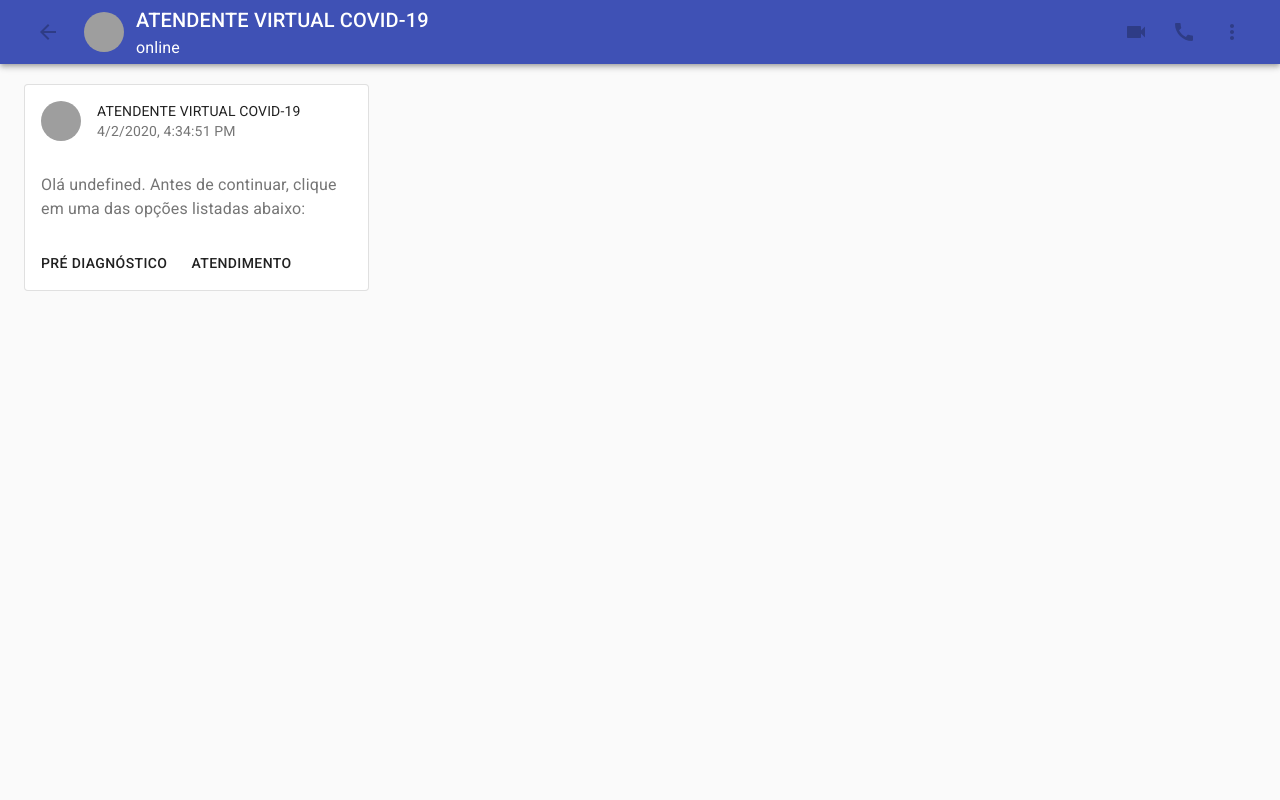
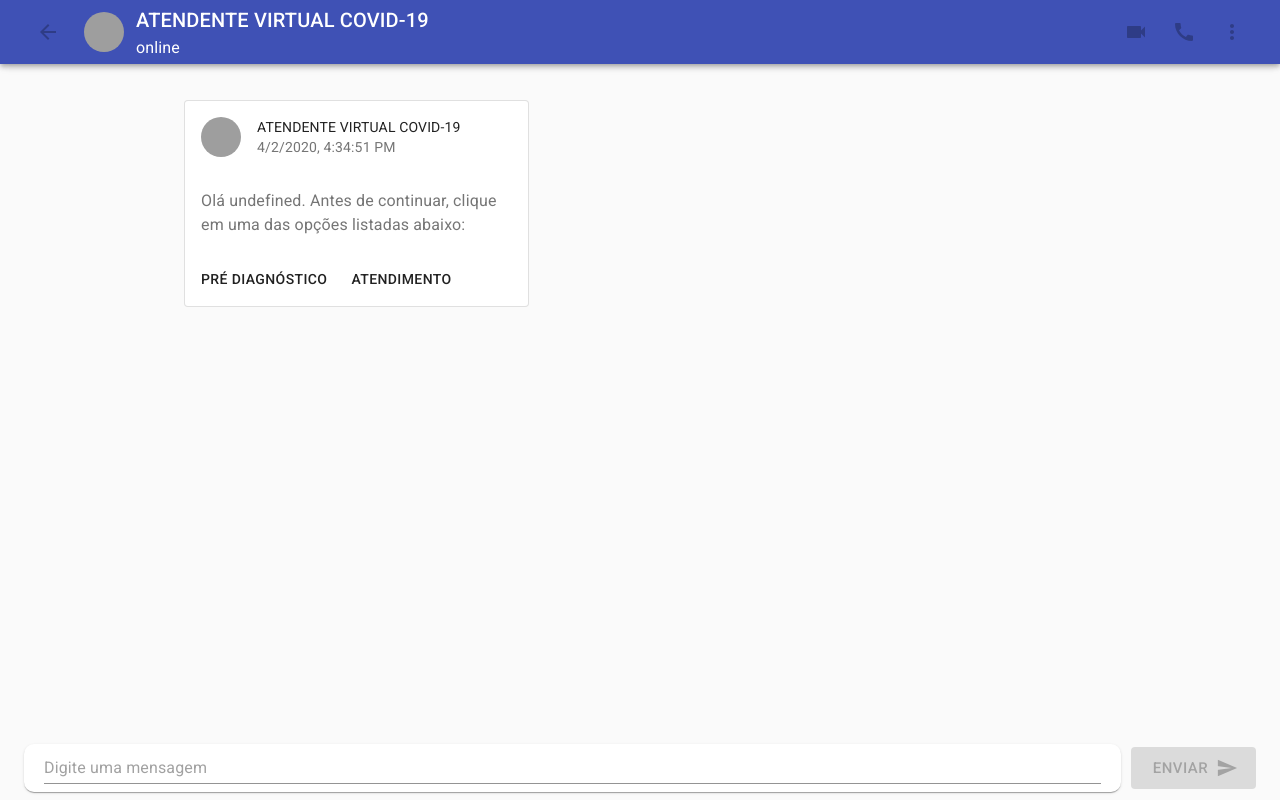
Before and after one commit to arfurlaneto/covid19-chatbot, a React (Create React App) app: page / in a window 1280 px wide. Built offline with nearby package versions, Linux system fonts and the light colour scheme; grey boxes are pictures that could not be loaded.

Commit message:
Layout redesigned.

```diff
--- a/public/index.html
+++ b/public/index.html
@@ -6,7 +6,7 @@
     <meta name="theme-color" content="#000000" />
     <link rel="stylesheet" href="https://fonts.googleapis.com/css?family=Roboto:300,400,500,700&display=swap" />
     <link rel="stylesheet" href="https://fonts.googleapis.com/icon?family=Material+Icons" />
-    <title>Simple Chatbot</title>
+    <title>Covid-19 Chatbot</title>
   </head>
   <body>
     <noscript>You need to enable JavaScript to run this app.</noscript>
--- a/src/App.js
+++ b/src/App.js
@@ -1,26 +1,19 @@
 import React, { useEffect, useCallback, useState } from 'react';
 
 import CssBaseline from '@material-ui/core/CssBaseline';
-import { makeStyles } from '@material-ui/core/styles';
 
-import Container from '@material-ui/core/Container';
-
-import Header from './components/Header';
-import ChatMessage from './components/ChatMessage';
+import ChatHeader from './components/ChatHeader';
+import ChatBody from './components/ChatBody';
+import ChatFooter from './components/ChatFooter';
 
 import ChatEngine from './ChatEngine';
 import covidDialog from './dialogs/covid19';
 
-const useStyles = makeStyles(() => ({
-  chatContainer: {
-    paddingTop: '20px',
-    marginBottom: '10px;',
-  },
-}));
-
 function App() {
-  const [contactName] = useState('ATENDENTE VIRTUAL COVID-19');
-  const [contactAvatar] = useState('https://i.pravatar.cc/200?img=1');
+  const [botName] = useState('ATENDENTE VIRTUAL COVID-19');
+  const [botAvatar] = useState('https://i.pravatar.cc/200?img=1');
+  const [userName] = useState('Você');
+  const [userAvatar] = useState('https://i.pravatar.cc/200?img=2');
 
   const [engine] = useState(new ChatEngine(covidDialog));
   const [messages, setMessages] = useState([]);
@@ -31,34 +24,30 @@ function App() {
     }
   }, [engine]);
 
-  const handleChooseOption = useCallback(async (option) => {
-    const validOption = await engine.chooseOption(option.id);
-    if (validOption) {
-      const userMessage = engine.renderUserDialog(option.label);
-      setMessages([...messages, userMessage, engine.renderDialog()]);
-    }
-  }, [engine, messages]);
-
-  const classes = useStyles();
+  // const handleChooseOption = useCallback(async (option) => {
+  //   const validOption = await engine.chooseOption(option.id);
+  //   if (validOption) {
+  //     const userMessage = engine.renderUserDialog(option.label);
+  //     setMessages([...messages, userMessage, engine.renderDialog()]);
+  //   }
+  // }, [engine, messages]);
 
   return (
     <>
       <CssBaseline />
-      <Header
-        contactName={contactName}
-        contactAvatar={contactAvatar}
+      <ChatHeader
+        contactName={botName}
+        contactAvatar={botAvatar}
+        contactStatus="online"
       />
-      <Container className={classes.chatContainer}>
-        {messages.map((message) => (
-          <ChatMessage
-            key={message.id}
-            contactName={contactName}
-            contactAvatar={contactAvatar}
-            message={message}
-            onChoose={handleChooseOption}
-          />
-        ))}
-      </Container>
+      <ChatBody
+        messages={messages}
+        contactName={botName}
+        contactAvatar={botAvatar}
+        userName={userName}
+        userAvatar={userAvatar}
+      />
+      <ChatFooter />
     </>
   );
 }
--- /dev/null
+++ b/src/components/ChatBody/index.js
@@ -0,0 +1,81 @@
+import React, { useCallback } from 'react';
+
+import { makeStyles } from '@material-ui/core/styles';
+
+import Container from '@material-ui/core/Container';
+import Typography from '@material-ui/core/Typography';
+import Card from '@material-ui/core/Card';
+import CardHeader from '@material-ui/core/CardHeader';
+import CardMedia from '@material-ui/core/CardMedia';
+import CardContent from '@material-ui/core/CardContent';
+import CardActions from '@material-ui/core/CardActions';
+import Button from '@material-ui/core/Button';
+import Avatar from '@material-ui/core/Avatar';
+
+const useStyles = makeStyles(() => ({
+  container: {
+    paddingTop: '100px',
+    paddingBottom: '50px',
+  },
+
+  contactCard: {
+    maxWidth: 345,
+    marginBottom: '15px',
+  },
+
+  userCard: {
+    maxWidth: 345,
+    marginBottom: '10px',
+    background: 'rgb(220, 248, 198)',
+    marginLeft: 'auto',
+  },
+}));
+
+function App({
+  contactName, contactAvatar, userName, userAvatar, messages, onOption,
+}) {
+  const handleChooseOption = useCallback((option) => {
+    if (onOption) {
+      onOption(option);
+    }
+  }, [onOption]);
+
+  const classes = useStyles();
+
+  return (
+    <Container maxWidth="md" className={classes.container}>
+      {messages.map((message) => (
+        <Card
+          key={message.key}
+          variant="outlined"
+          className={message.user ? classes.userCard : classes.contactCard}
+        >
+          <CardHeader
+            title={message.user ? userName : contactName}
+            avatar={<Avatar src={message.user ? userAvatar : contactAvatar} />}
+            subheader={message.date.toLocaleString()}
+          />
+
+          {message.attachment && message.attachment.type === 'image'
+            && (<CardMedia component="img" src={message.attachment.source} />)}
+
+          <CardContent>
+            <Typography variant="body1" color="textSecondary" component="p">
+              {message.text}
+            </Typography>
+          </CardContent>
+
+          <CardActions>
+            {message.options.map((option) => (
+              <Button key={option.id} onClick={() => handleChooseOption(option)}>
+                {option.label}
+              </Button>
+            ))}
+          </CardActions>
+        </Card>
+      ))}
+    </Container>
+  );
+}
+
+export default App;
--- /dev/null
+++ b/src/components/ChatFooter/index.js
@@ -0,0 +1,80 @@
+import React, { useCallback, useState } from 'react';
+
+import { makeStyles } from '@material-ui/core/styles';
+
+import AppBar from '@material-ui/core/AppBar';
+import Toolbar from '@material-ui/core/Toolbar';
+import Paper from '@material-ui/core/Paper';
+import TextField from '@material-ui/core/TextField';
+import Button from '@material-ui/core/Button';
+import Icon from '@material-ui/core/Icon';
+
+const useStyles = makeStyles(() => ({
+  appBar: {
+    top: 'auto',
+    bottom: 0,
+    background: 'transparent',
+    boxShadow: 'none',
+    border: 0,
+  },
+
+  toolbar: {
+    display: 'flex',
+    flexDirection: 'row',
+  },
+
+  textFieldPaper: {
+    flexGrow: 1,
+    marginRight: '10px',
+    padding: '8px 20px',
+    borderRadius: '10px',
+  },
+
+  textField: {
+    width: '100%',
+  },
+
+  button: {
+    height: '100%',
+  },
+}));
+
+function ChatFooter({ onMessage }) {
+  const [message, setMessage] = useState('');
+
+  const handleSendMessage = useCallback(() => {
+    if (onMessage) {
+      onMessage(message);
+    }
+  }, [message, onMessage]);
+
+  const classes = useStyles();
+  return (
+    <AppBar position="fixed" color="primary" className={classes.appBar}>
+      <Toolbar className={classes.toolbar}>
+        <Paper className={classes.textFieldPaper}>
+          <TextField
+            className={classes.textField}
+            placeholder="Digite uma mensagem"
+            value={message}
+            onChange={(e) => setMessage(e.target.value)}
+          />
+        </Paper>
+
+        <Button
+          className={classes.button}
+          disabled={!(message && message.trim())}
+          size="large"
+          variant="contained"
+          color="primary"
+          endIcon={<Icon>send</Icon>}
+          onClick={handleSendMessage}
+        >
+          Enviar
+        </Button>
+      </Toolbar>
+    </AppBar>
+  );
+}
+
+export default ChatFooter;
--- a/src/components/Header/index.js
+++ b/src/components/ChatHeader/index.js
@@ -2,6 +2,7 @@ import React from 'react';
 
 import { makeStyles } from '@material-ui/core/styles';
 
+import Hidden from '@material-ui/core/Hidden';
 import Box from '@material-ui/core/Box';
 import Typography from '@material-ui/core/Typography';
 import AppBar from '@material-ui/core/AppBar';
@@ -16,45 +17,53 @@ import VideocamIcon from '@material-ui/icons/Videocam';
 
 const useStyles = makeStyles(() => ({
   toolbar: {
+    justifyContent: 'space-between',
+  },
+
+  leftBox: {
     display: 'flex',
     flexDirection: 'row',
-    justifyContent: 'space-between',
     alignItems: 'center',
   },
 
-  contactInfo: {
+  contactBox: {
     display: 'flex',
     flexDirection: 'column',
-    justifyContent: 'center',
   },
 }));
 
-function App({ contactName, contactAvatar }) {
+function ChatHeader({ contactName, contactAvatar, contactStatus }) {
   const classes = useStyles();
   return (
-    <AppBar position="static">
+    <AppBar position="fixed">
       <Toolbar className={classes.toolbar}>
-
-        <Box display="flex" flexDirection="row">
+        <Box className={classes.leftBox}>
           <IconButton color="inherit" disabled>
             <ArrowBackIcon />
           </IconButton>
           <IconButton color="inherit">
             <Avatar src={contactAvatar} />
           </IconButton>
-          <Box className={classes.contactInfo}>
+          <Box className={classes.contactBox}>
+            <Hidden smDown>
               <Typography variant="h6">{contactName}</Typography>
-            <Typography>online</Typography>
+            </Hidden>
+            <Hidden mdUp>
+              <Typography>{contactName}</Typography>
+            </Hidden>
+            <Typography>{contactStatus}</Typography>
           </Box>
         </Box>
 
         <Box>
+          <Hidden smDown>
             <IconButton color="inherit" disabled>
               <VideocamIcon />
             </IconButton>
             <IconButton color="inherit" disabled>
               <CallIcon />
             </IconButton>
+          </Hidden>
           <IconButton color="inherit" disabled>
             <MoreVertIcon />
           </IconButton>
@@ -64,4 +73,4 @@ function App({ contactName, contactAvatar }) {
   );
 }
 
-export default App;
+export default ChatHeader;
--- a/src/components/ChatMessage/index.js
+++ /dev/null
@@ -1,78 +0,0 @@
-import React, { useCallback } from 'react';
-
-import { makeStyles } from '@material-ui/core/styles';
-
-import Typography from '@material-ui/core/Typography';
-import Card from '@material-ui/core/Card';
-import CardHeader from '@material-ui/core/CardHeader';
-import CardMedia from '@material-ui/core/CardMedia';
-import CardContent from '@material-ui/core/CardContent';
-import CardActions from '@material-ui/core/CardActions';
-import Button from '@material-ui/core/Button';
-import Avatar from '@material-ui/core/Avatar';
-
-import FaceIcon from '@material-ui/icons/Face';
-
-const useStyles = makeStyles(() => ({
-  chatCard: {
-    maxWidth: 345,
-  },
-
-  chatCardUser: {
-    maxWidth: 345,
-    background: 'rgb(220, 248, 198)',
-    marginLeft: 'auto',
-  },
-}));
-
-function App({
-  contactName, contactAvatar, message, onChoose,
-}) {
-  const handleChooseOption = useCallback((option) => {
-    if (onChoose) {
-      onChoose(option);
-    }
-  }, [onChoose]);
-
-  const classes = useStyles();
-
-  return (
-    <>
-      <Card variant="outlined" className={message.user ? classes.chatCardUser : classes.chatCard}>
-        {message.user
-          ? (
-            <CardHeader
-              title="Você"
-              avatar={<FaceIcon />}
-              subheader={message.date.toLocaleString()}
-            />
-          )
-          : (
-            <CardHeader
-              title={contactName}
-              avatar={<Avatar src={contactAvatar} />}
-              subheader={message.date.toLocaleString()}
-            />
-          )}
-
-        {message.attachment && (<CardMedia component="img" src={message.attachment.source} />)}
-
-        <CardContent>
-          <Typography variant="body1" color="textSecondary" component="p">
-            {message.text}
-          </Typography>
-        </CardContent>
-
-        <CardActions>
-          {message.options.map((option) => (
-            <Button key={option.id} onClick={() => handleChooseOption(option)}>
-              {option.label}
-            </Button>
-          ))}
-        </CardActions>
-      </Card>
-    </>
-  );
-}
-
-export default App;
```
Lines whose indentation alone changed are shown as unchanged.
